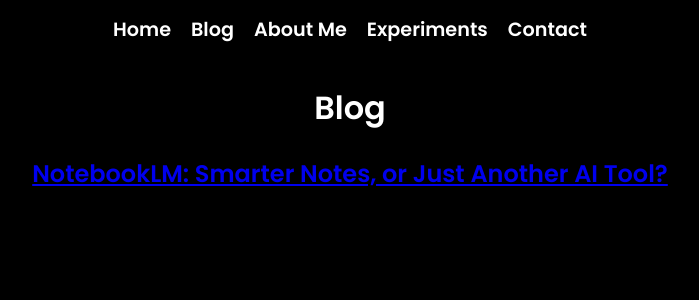
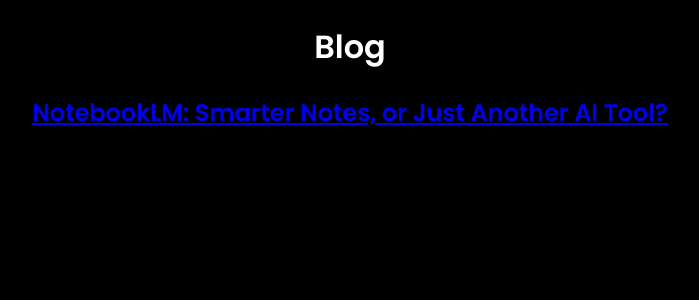
Before and after one commit to frescodicredito/frescodicredito.github.io, a Jekyll site: the page blog.html, which Jekyll copies as it is, in a window 1280 px wide. Shown: the top 300 px of the page, without its empty margins (290-989 px from the left). Built offline with Jekyll 4.4.1, drawn with Linux system fonts in a browser that asks for light colours.

Commit message:
Update blog.html

```diff
--- a/blog.html
+++ b/blog.html
@@ -8,16 +8,6 @@
   <link rel="stylesheet" href="/assets/css/styles.css">
 </head>
 <body>
-  <!-- Navigation Menu -->
-  <nav>
-    <ul class="menu">
-      <li><a href="{{ "/" | relative_url }}">Home</a></li>
-      <li><a href="{{ "/blog/" | relative_url }}">Blog</a></li>
-      <li><a href="{{ "/about/" | relative_url }}">About Me</a></li>
-      <li><a href="{{ "/experiments/" | relative_url }}">Experiments</a></li>
-      <li><a href="#contact">Contact</a></li>
-    </ul>
-  </nav>
 
   <!-- Blog Section -->
   <div class="content">
```
